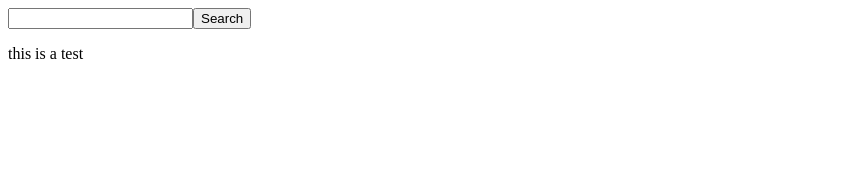
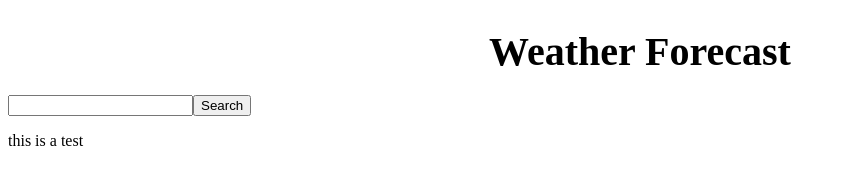
Before and after one commit to HopliteRPG/weather-app, a website built with webpack: page src/template.html in a window 1280 px wide. Shown: the whole page, without its empty margins (0-846 px from the left). Built offline with nearby package versions, Linux system fonts and the light colour scheme.

```diff
--- a/src/front-ui/frontUiHtml.js
+++ b/src/front-ui/frontUiHtml.js
@@ -55,6 +55,18 @@ function createInput(div, type, name, inputName) {
 
 function createFrontUiHtml() {
   let parentDiv = createDivSection(body, "parentDiv");
+
+  let forecastTitleDiv = createDivSection(
+    parentDiv.cloneDivCreate,
+    "forecastTitleDiv",
+  );
+
+  let forecastTitle = createP(
+    forecastTitleDiv.cloneDivCreate,
+    "Weather Forecast",
+    "forecastTitle",
+  );
+
   let searchbarForm = createForm(parentDiv.cloneDivCreate);
   let searchbarInput = createInput(
     searchbarForm.cloneFormCreate,
--- a/src/styles.css
+++ b/src/styles.css
@@ -5,3 +5,15 @@ body {
 .weatherDivContainer {
   height: 500px;
 }
+
+.forecastTitleDiv {
+  display: flex;
+  justify-content: center;
+  font-size: 40px;
+  font-weight: bold;
+}
+
+.forecastTitle {
+  margin-top: 20px;
+  margin-bottom: 20px;
+}
```
